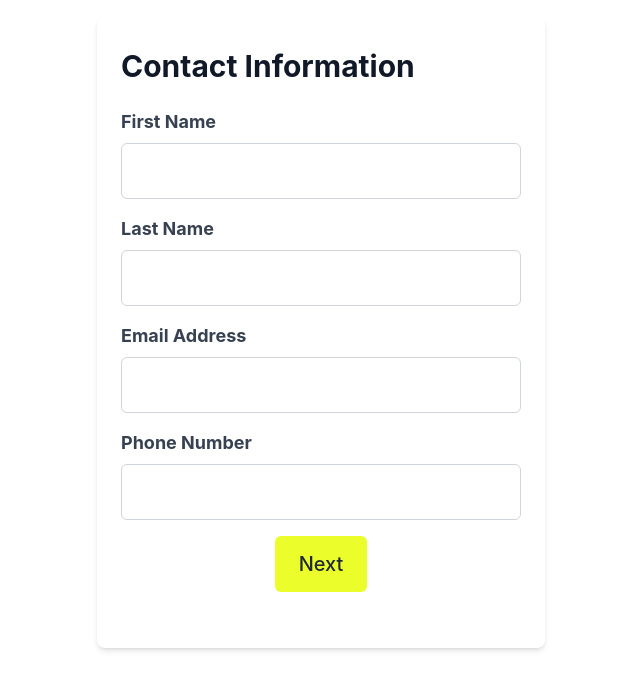
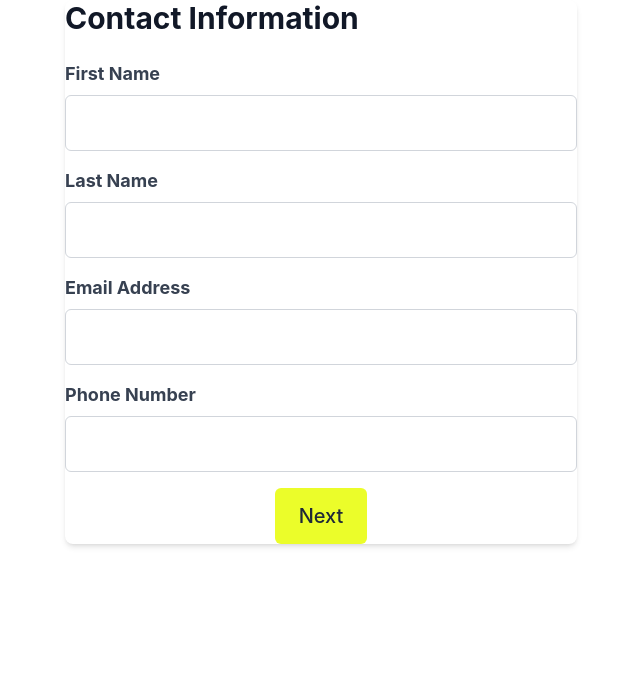
Before and after one commit to samedayramps/CRM-Form, a React app: page / in a window 1280 px wide. Shown: the top 690 px of the page, without its empty margins (319-959 px from the left). Built offline with nearby package versions, Linux system fonts and the light colour scheme.

Commit message:
Push recent changes to master

```diff
--- a/src/components/RentalRequestForm/RentalRequestForm.tsx
+++ b/src/components/RentalRequestForm/RentalRequestForm.tsx
@@ -1,4 +1,4 @@
-import React, { useState, useEffect, useCallback } from 'react';
+import React, { useState, useEffect, useCallback, useRef } from 'react';
 import { ContactInfoForm } from './ContactInfoForm';
 import { RampDetailsForm } from './RampDetailsForm';
 import { ConfirmationPage } from './ConfirmationPage';
@@ -24,6 +24,8 @@ export const RentalRequestForm: React.FC = () => {
   const [isSubmitting, setIsSubmitting] = useState(false);
   const [currentPage, setCurrentPage] = useState(0);
 
+  const formRef = useRef<HTMLDivElement>(null);
+
   const handleChange: FormChangeHandler = (field, value, error?) => {
     setFormData(prevData => ({ ...prevData, [field]: value }));
     if (error !== undefined) {
@@ -38,8 +40,10 @@ export const RentalRequestForm: React.FC = () => {
   };
 
   const sendHeight = useCallback(() => {
-    const height = document.body.scrollHeight;
-    window.parent.postMessage({ type: 'setHeight', height }, '*');
+    if (formRef.current) {
+      const height = formRef.current.scrollHeight;
+      window.parent.postMessage({ type: 'setHeight', height: height + 50 }, '*'); // Add 50px buffer
+    }
   }, []);
 
   useEffect(() => {
@@ -49,18 +53,25 @@ export const RentalRequestForm: React.FC = () => {
       sendHeight();
     });
 
-    resizeObserver.observe(document.body);
+    if (formRef.current) {
+      resizeObserver.observe(formRef.current);
+    }
 
     window.addEventListener('load', sendHeight);
+    window.addEventListener('resize', sendHeight);
+
+    const intervalId = setInterval(sendHeight, 100); // Check height every 100ms
 
     return () => {
       resizeObserver.disconnect();
       window.removeEventListener('load', sendHeight);
+      window.removeEventListener('resize', sendHeight);
+      clearInterval(intervalId);
     };
   }, [sendHeight]);
 
   useEffect(() => {
-    sendHeight();
+    setTimeout(sendHeight, 0); // Delay to ensure DOM is updated
   }, [currentPage, formData, sendHeight]);
 
   const handleNextPage = () => {
@@ -105,10 +116,10 @@ export const RentalRequestForm: React.FC = () => {
   };
 
   return (
-    <div className="rental-form-container w-full max-w-lg mx-auto py-4 px-4 sm:px-6 lg:px-8">
+    <div ref={formRef} className="rental-form-container w-full max-w-lg mx-auto">
       {currentPage < 2 ? (
-        <form onSubmit={handleSubmit} className="bg-white shadow-md rounded-lg px-6 py-8 mb-4">
-          <div className="mb-6">
+        <form onSubmit={handleSubmit} className="bg-white shadow-md rounded-lg">
+          <div>
             {currentPage === 0 && (
               <ContactInfoForm
                 formData={formData}
```
